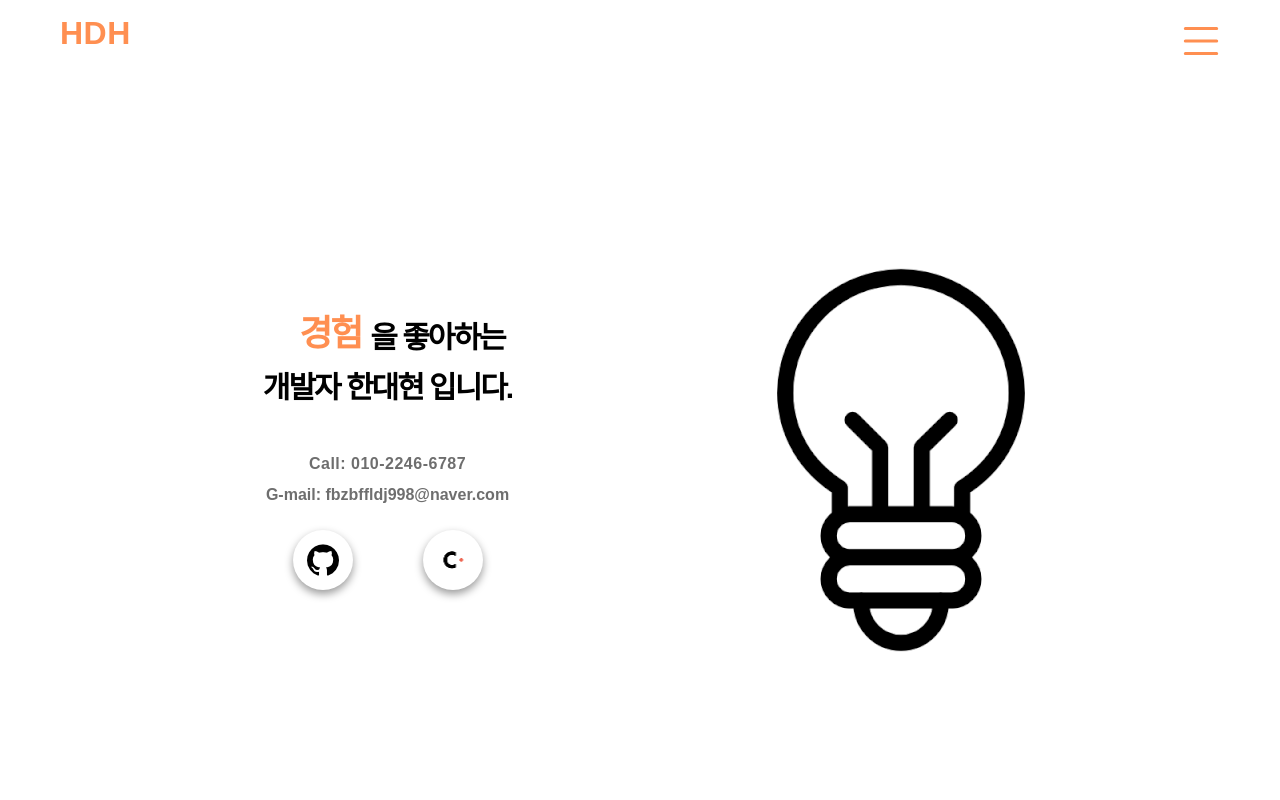
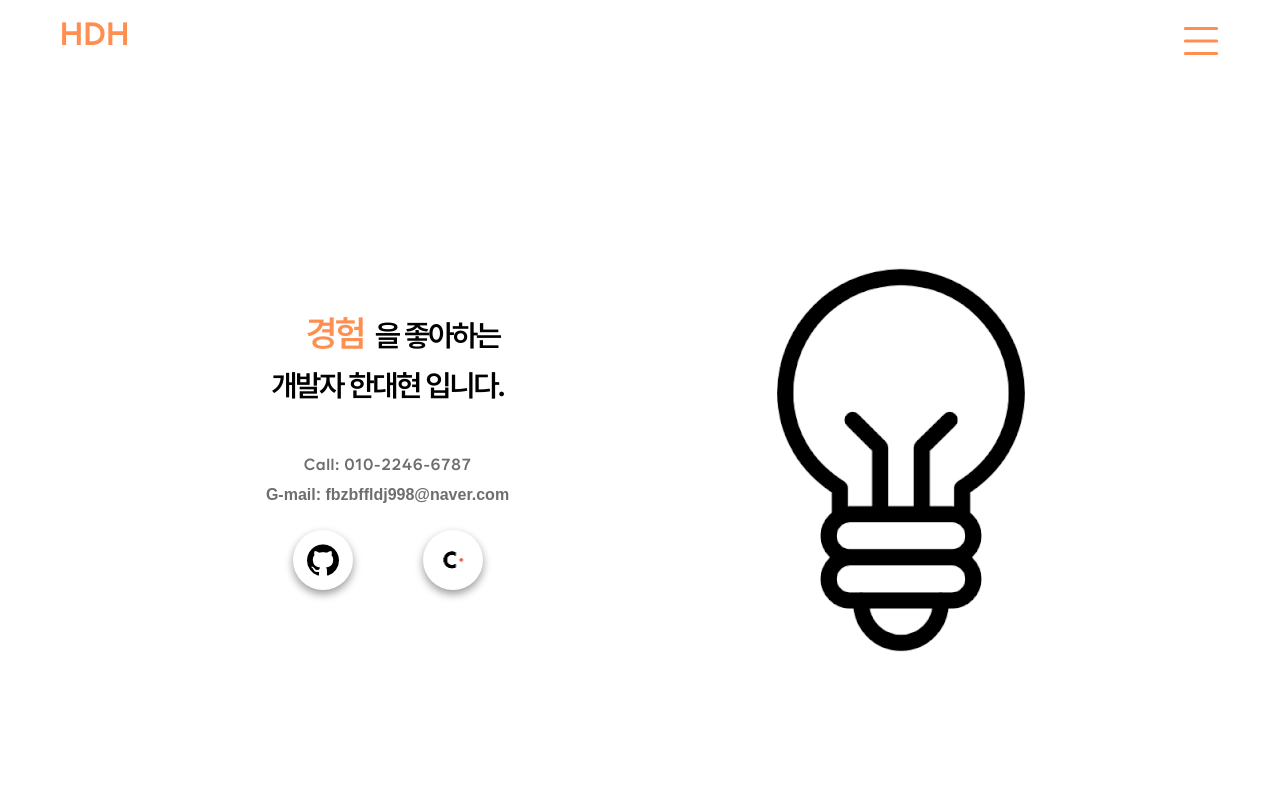
Before and after one commit to gkseogus/React_MyPortfolioApp_v2.0, a React (Create React App) app: page / in a window 1280 px wide. Shown: the top 800 px of the page. Built offline with nearby package versions, Linux system fonts and the light colour scheme.

Commit message:
20231228_apply to WantedSans-SemiBold 폰트 적용 및 ttf 파일 import 옵션 추가

```diff
--- /dev/null
+++ b/src/fonts.d.ts
@@ -0,0 +1 @@
+declare module '*.ttf';
--- a/src/styles/GlobalStyles.tsx
+++ b/src/styles/GlobalStyles.tsx
@@ -1,13 +1,20 @@
 import { css } from '@emotion/react';
+import WantedSansSemiBold from 'fonts/WantedSans-SemiBold.ttf';
 
 const globalStyles = css`
+  @font-face {
+    font-family: 'WantedSansSemiBold';
+    font-display: swap;
+    src: local('WantedSansSemiBold'), local('WantedSansSemiBold');
+    src: url(${WantedSansSemiBold}) format('truetype');
+  }
   html,
   body,
   #root {
     height: 100%;
   }
   body {
-    font-family: 'Noto Sans KR', sans-serif;
+    font-family: 'WantedSansSemiBold';
     letter-spacing: 0.5px;
     margin: 0px;
   }
```
